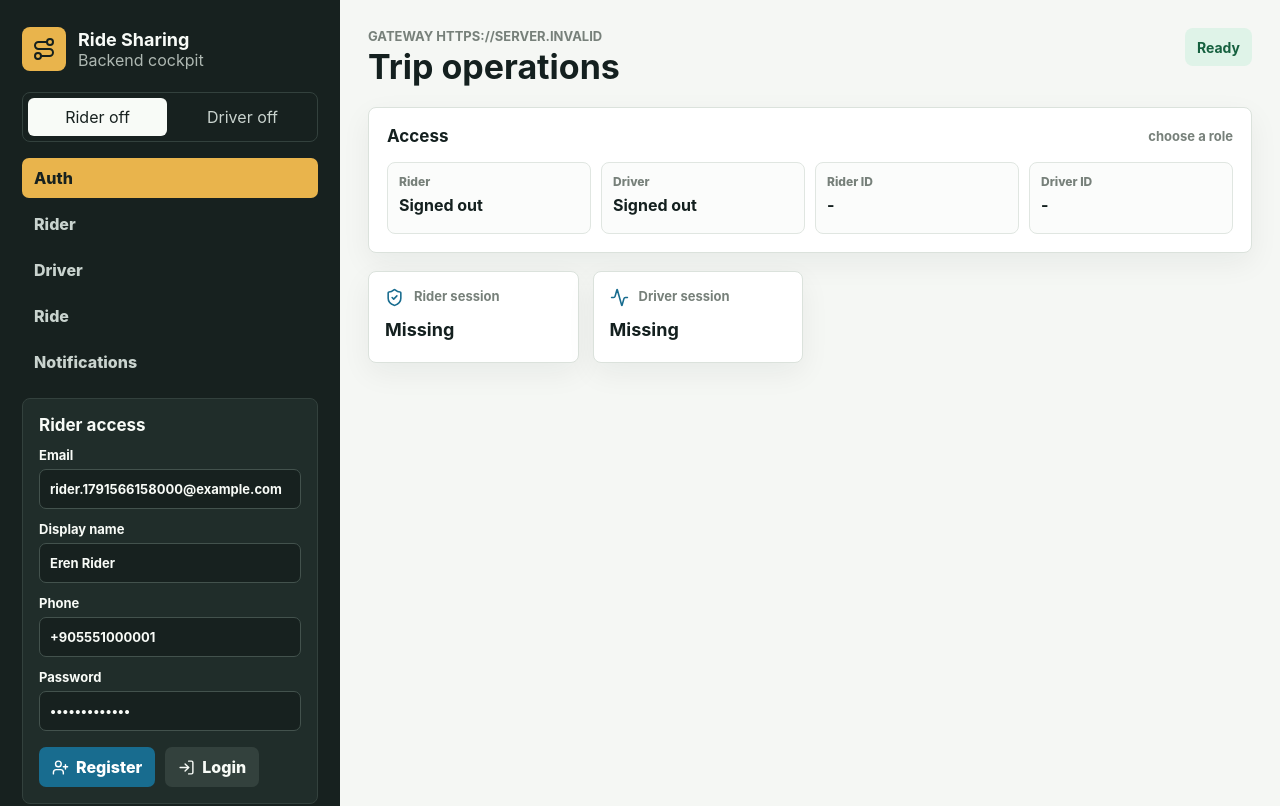
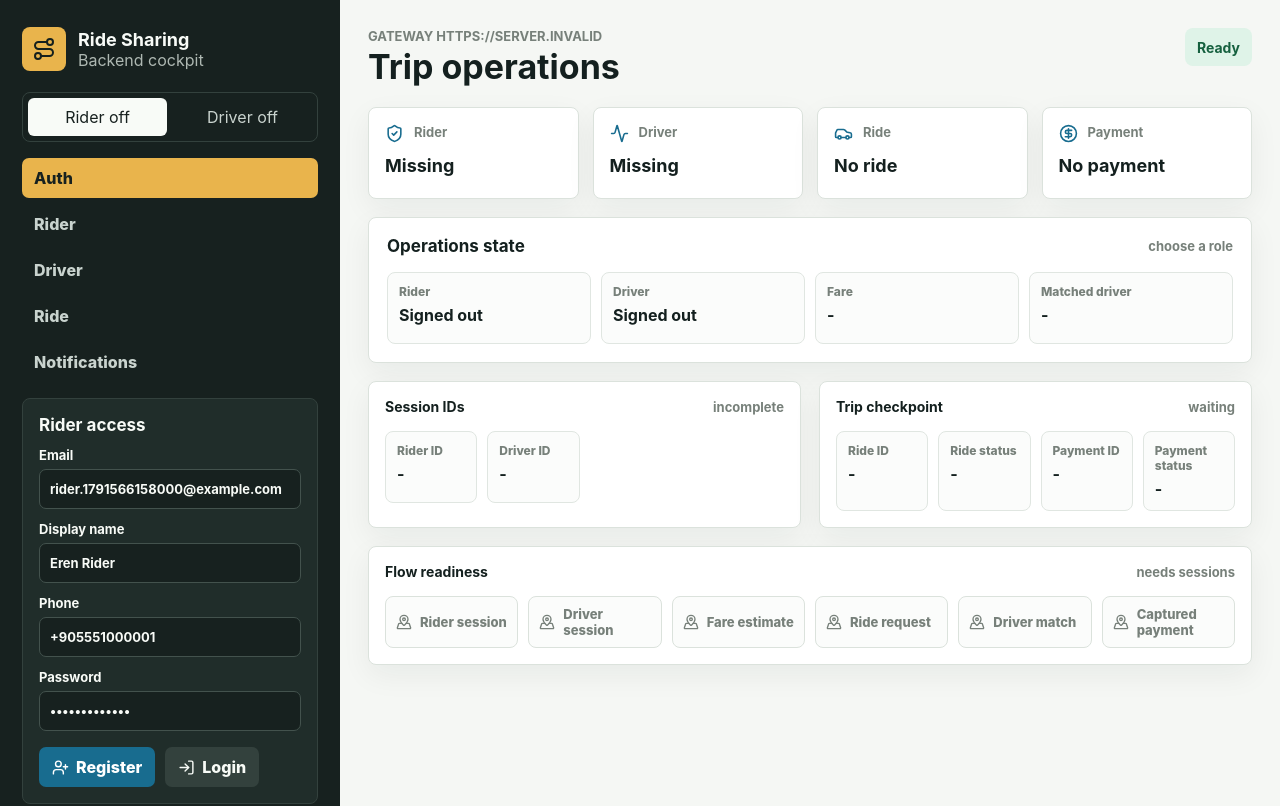
Before and after one commit to ErenKarakus1/Ride-Sharing-System, a React (Vite) app in the folder frontend/: page / in a window 1280 px wide. Shown: the top 806 px of the page. Built offline with nearby package versions, Linux system fonts and the light colour scheme; no server answers.

Commit message:
feat: improve frontend operations dashboard

```diff
--- a/frontend/src/App.tsx
+++ b/frontend/src/App.tsx
@@ -233,6 +233,14 @@ export function App() {
     if (response) setRide(response);
   }
 
+  function resetTrip() {
+    setFare(null);
+    setRide(null);
+    setMatch(null);
+    setPayment(null);
+    setActions(initialActionStates);
+  }
+
   return (
     <main className="app-shell">
       <Sidebar
@@ -246,6 +254,7 @@ export function App() {
         onRegister={register}
         onLogin={login}
         onSignOut={() => setSessions((current) => ({ ...current, [role]: null }))}
+        onResetTrip={resetTrip}
       />
 
       <section className="workspace">
@@ -259,7 +268,16 @@ export function App() {
           </div>
         </header>
 
-        {page === "auth" && <AuthPage sessions={sessions} action={actions.auth} />}
+        {page === "auth" && (
+          <AuthPage
+            sessions={sessions}
+            action={actions.auth}
+            fare={fare}
+            ride={ride}
+            match={match}
+            payment={payment}
+          />
+        )}
         {page === "rider" && (
           <RiderPage
             isRider={isRider}
--- a/frontend/src/components/Sidebar.tsx
+++ b/frontend/src/components/Sidebar.tsx
@@ -1,4 +1,4 @@
-import { Activity, LogIn, LogOut, Route, ShieldCheck, UserPlus } from "lucide-react";
+import { Activity, LogIn, LogOut, RotateCcw, Route, ShieldCheck, UserPlus } from "lucide-react";
 import type { AccountForm, Role, Sessions } from "../types";
 import { capitalize } from "../lib/format";
 import type { Page } from "../lib/routes";
@@ -17,6 +17,7 @@ type SidebarProps = {
   onRegister: () => void;
   onLogin: () => void;
   onSignOut: () => void;
+  onResetTrip: () => void;
 };
 
 export function Sidebar({
@@ -30,6 +31,7 @@ export function Sidebar({
   onRegister,
   onLogin,
   onSignOut,
+  onResetTrip,
 }: SidebarProps) {
   const session = sessions[role];
 
@@ -107,9 +109,14 @@ export function Sidebar({
         <h2>Session</h2>
         <StatusLine icon={ShieldCheck} label="Role" value={session?.role ?? "Signed out"} />
         <StatusLine icon={Activity} label="User" value={session?.user_id ?? "-"} />
-        <button className="wide ghost" onClick={onSignOut}>
-          <LogOut size={16} /> Sign out
-        </button>
+        <div className="button-row stacked">
+          <button className="wide ghost" onClick={onResetTrip}>
+            <RotateCcw size={16} /> Reset trip
+          </button>
+          <button className="wide ghost" onClick={onSignOut} disabled={!session}>
+            <LogOut size={16} /> Sign out
+          </button>
+        </div>
       </section>
     </aside>
   );
--- a/frontend/src/pages/AuthPage.tsx
+++ b/frontend/src/pages/AuthPage.tsx
@@ -1,42 +1,110 @@
-import { Activity, ShieldCheck } from "lucide-react";
+import { Activity, Car, CircleDollarSign, MapPinned, ShieldCheck } from "lucide-react";
 import { DataStrip } from "../components/DataStrip";
-import type { ActionState, Sessions } from "../types";
+import { Metric } from "../components/Metric";
+import type { ActionState, FareEstimate, Match, Payment, Ride, Sessions } from "../types";
 
 type AuthPageProps = {
   sessions: Sessions;
   action: ActionState;
+  fare: FareEstimate | null;
+  ride: Ride | null;
+  match: Match | null;
+  payment: Payment | null;
 };
 
-export function AuthPage({ sessions, action }: AuthPageProps) {
+export function AuthPage({ sessions, action, fare, ride, match, payment }: AuthPageProps) {
   return (
     <section className="page-grid single">
+      <section className="metrics">
+        <Metric icon={ShieldCheck} label="Rider" value={sessions.rider ? "Signed in" : "Missing"} />
+        <Metric icon={Activity} label="Driver" value={sessions.driver ? "Signed in" : "Missing"} />
+        <Metric icon={Car} label="Ride" value={ride?.status ?? "No ride"} />
+        <Metric icon={CircleDollarSign} label="Payment" value={payment?.status ?? "No payment"} />
+      </section>
+
       <section className="panel">
         <div className="panel-title">
-          <h2>Access</h2>
+          <h2>Operations state</h2>
           <span>{action.loading ? "working" : action.error || action.message || "choose a role"}</span>
         </div>
         <DataStrip
           items={[
             ["Rider", sessions.rider ? sessions.rider.email : "Signed out"],
             ["Driver", sessions.driver ? sessions.driver.email : "Signed out"],
-            ["Rider ID", sessions.rider?.user_id ?? "-"],
-            ["Driver ID", sessions.driver?.user_id ?? "-"],
+            ["Fare", fare ? `${fare.amount.toFixed(2)} ${fare.currency}` : "-"],
+            ["Matched driver", match?.driver_id ?? "-"],
           ]}
         />
       </section>
 
-      <section className="metrics">
-        <article className="metric">
-          <ShieldCheck size={19} />
-          <span>Rider session</span>
-          <strong>{sessions.rider ? "Ready" : "Missing"}</strong>
+      <section className="flow-grid">
+        <article className="panel compact">
+          <div className="panel-title">
+            <h3>Session IDs</h3>
+            <span>{sessions.rider && sessions.driver ? "ready" : "incomplete"}</span>
+          </div>
+          <DataStrip
+            items={[
+              ["Rider ID", sessions.rider?.user_id ?? "-"],
+              ["Driver ID", sessions.driver?.user_id ?? "-"],
+            ]}
+          />
         </article>
-        <article className="metric">
-          <Activity size={19} />
-          <span>Driver session</span>
-          <strong>{sessions.driver ? "Ready" : "Missing"}</strong>
+
+        <article className="panel compact">
+          <div className="panel-title">
+            <h3>Trip checkpoint</h3>
+            <span>{ride?.id ? "started" : "waiting"}</span>
+          </div>
+          <DataStrip
+            items={[
+              ["Ride ID", ride?.id ?? "-"],
+              ["Ride status", ride?.status ?? "-"],
+              ["Payment ID", payment?.id ?? "-"],
+              ["Payment status", payment?.status ?? "-"],
+            ]}
+          />
         </article>
+      </section>
+
+      <section className="panel compact">
+        <div className="panel-title">
+          <h3>Flow readiness</h3>
+          <span>{readinessLabel(sessions, fare, ride, match, payment)}</span>
+        </div>
+        <div className="timeline">
+          <Step done={Boolean(sessions.rider)} label="Rider session" />
+          <Step done={Boolean(sessions.driver)} label="Driver session" />
+          <Step done={Boolean(fare)} label="Fare estimate" />
+          <Step done={Boolean(ride)} label="Ride request" />
+          <Step done={Boolean(match)} label="Driver match" />
+          <Step done={payment?.status === "captured"} label="Captured payment" />
+        </div>
       </section>
     </section>
   );
 }
+
+function Step({ done, label }: { done: boolean; label: string }) {
+  return (
+    <div className={done ? "step done" : "step"}>
+      <MapPinned size={16} />
+      <span>{label}</span>
+    </div>
+  );
+}
+
+function readinessLabel(
+  sessions: Sessions,
+  fare: FareEstimate | null,
+  ride: Ride | null,
+  match: Match | null,
+  payment: Payment | null,
+) {
+  if (payment?.status === "captured") return "complete";
+  if (match) return "driver matched";
+  if (ride) return "ride active";
+  if (fare) return "fare ready";
+  if (sessions.rider && sessions.driver) return "sessions ready";
+  return "needs sessions";
+}
--- a/frontend/src/styles.css
+++ b/frontend/src/styles.css
@@ -255,6 +255,11 @@ button:disabled {
   margin-top: 16px;
 }
 
+.button-row.stacked {
+  display: grid;
+  gap: 8px;
+}
+
 .action,
 .wide,
 .icon-only {
@@ -287,7 +292,6 @@ button:disabled {
 
 .wide {
   width: 100%;
-  margin-top: 14px;
 }
 
 .icon-only {
@@ -435,6 +439,36 @@ button:disabled {
   background: #f1f4f1;
 }
 
+.timeline {
+  display: grid;
+  grid-template-columns: repeat(6, minmax(0, 1fr));
+  gap: 10px;
+}
+
+.step {
+  display: flex;
+  min-height: 52px;
+  align-items: center;
+  gap: 8px;
+  border: 1px solid #dbe2dc;
+  border-radius: 8px;
+  padding: 9px 10px;
+  background: #fbfcfb;
+  color: #77807a;
+  font-size: 13px;
+  font-weight: 800;
+}
+
+.step svg {
+  flex: 0 0 auto;
+}
+
+.step.done {
+  border-color: #b7dbc7;
+  background: #dff3e8;
+  color: #16603f;
+}
+
 @media (max-width: 1080px) {
   .app-shell {
     grid-template-columns: 1fr;
@@ -449,7 +483,8 @@ button:disabled {
   .page-grid,
   .coordinate-grid,
   .state-grid,
-  .data-strip {
+  .data-strip,
+  .timeline {
     grid-template-columns: 1fr;
   }
 
```
